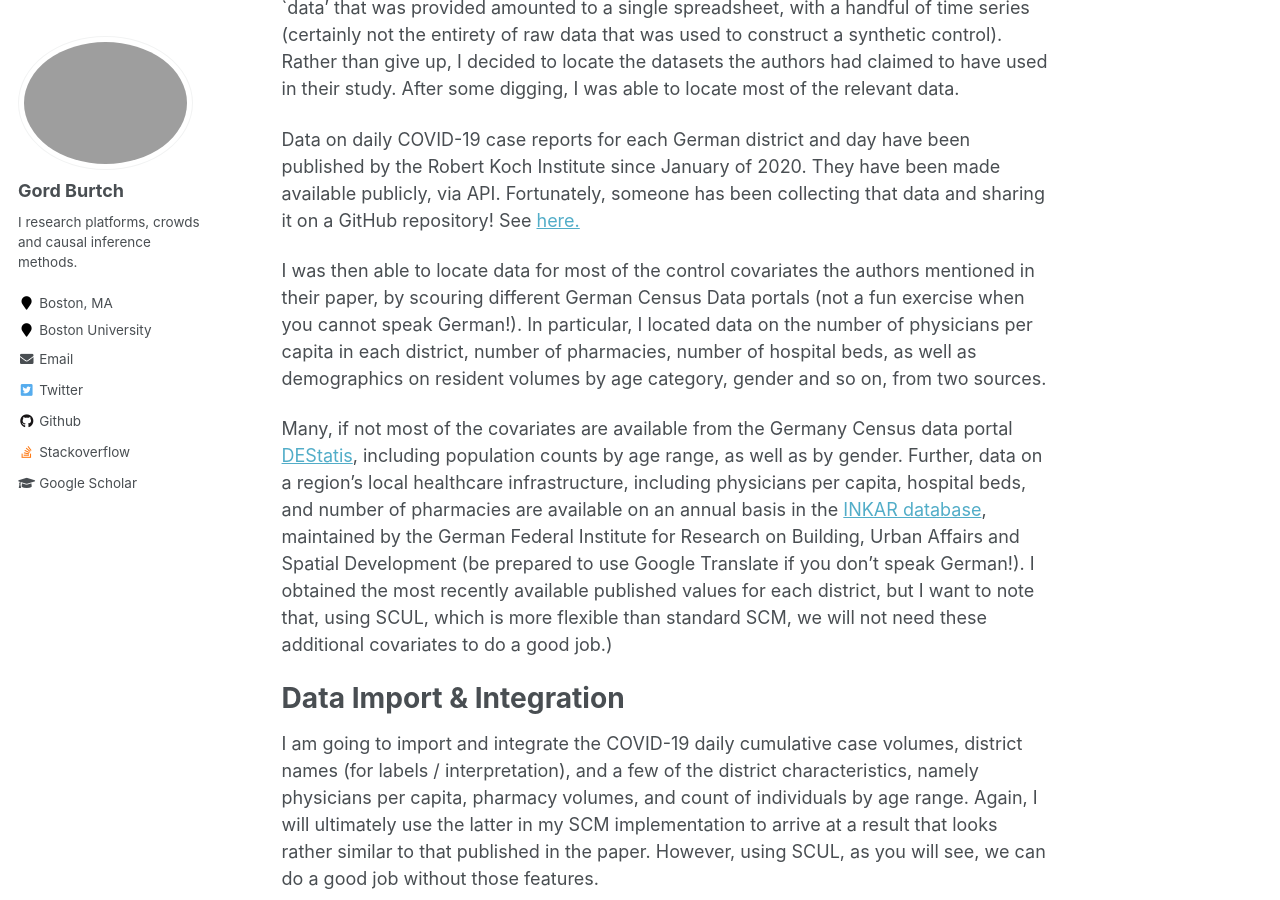
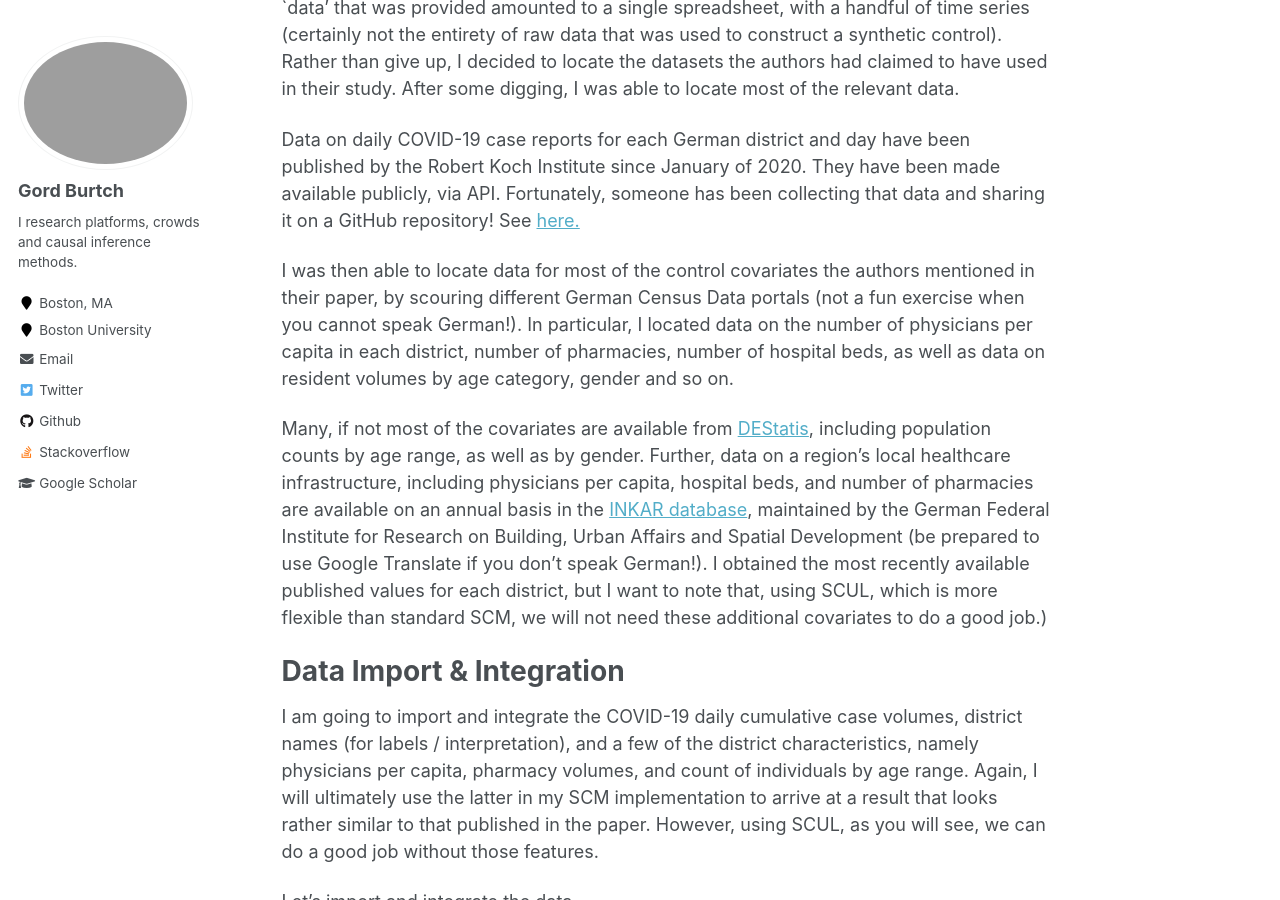
Before and after one commit to gburtch/gburtch.github.io, a Jekyll site: the page built from _posts/2021-03-26-synth-demo.md, in a window 1280 px wide and 900 px high, scrolled down 2934 px. Built offline with Jekyll 4.4.1, drawn with Linux system fonts in a browser that asks for light colours.

Commit message:
updates.

```diff
--- a/_posts/2021-03-26-synth-demo.md
+++ b/_posts/2021-03-26-synth-demo.md
@@ -114,12 +114,10 @@ I was then able to locate data for most of the control covariates the
 authors mentioned in their paper, by scouring different German Census
 Data portals (not a fun exercise when you cannot speak German!). In
 particular, I located data on the number of physicians per capita in
-each district, number of pharmacies, number of hospital beds, as well as
-demographics on resident volumes by age category, gender and so on, from
-two sources.
+each district, number of pharmacies, number of hospital beds, as well as data
+on resident volumes by age category, gender and so on.
 
-Many, if not most of the covariates are available from the Germany
-Census data portal
+Many, if not most of the covariates are available from
 [DEStatis](https://www.destatis.de/EN/Themes/Countries-Regions/Regional-Statistics/_node.html "DEStatis"),
 including population counts by age range, as well as by gender. Further,
 data on a region’s local healthcare infrastructure, including physicians
```
Also changed, not shown: 1 other file.
